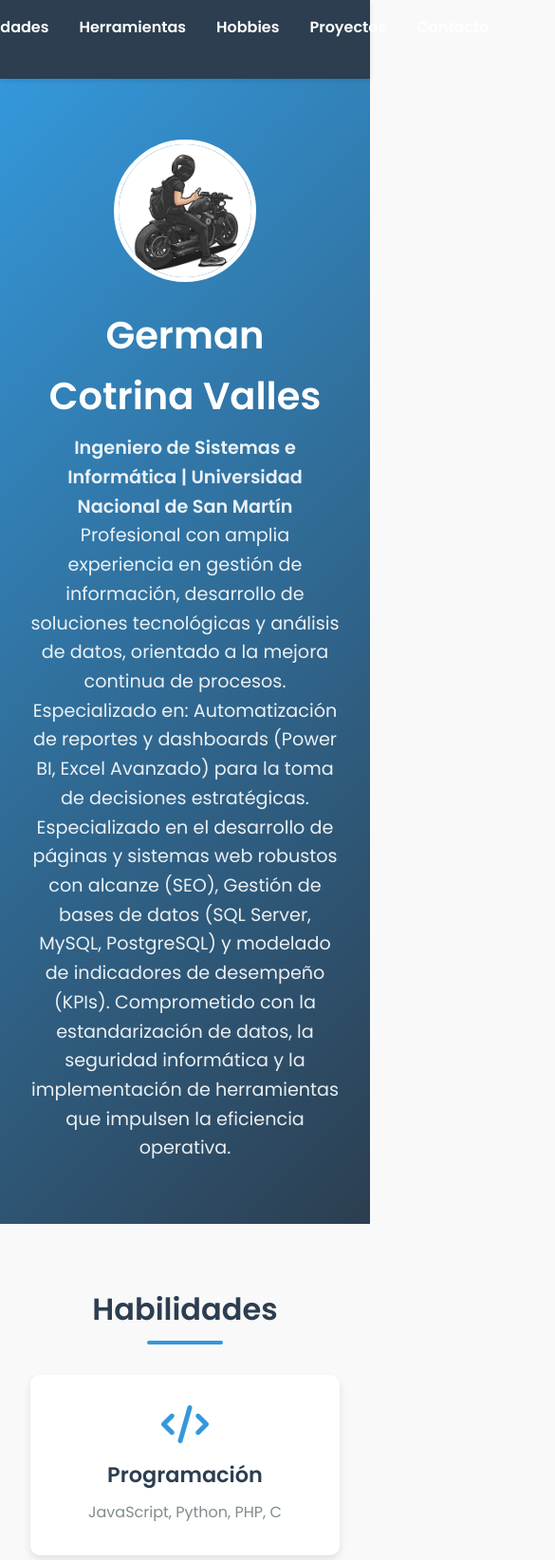
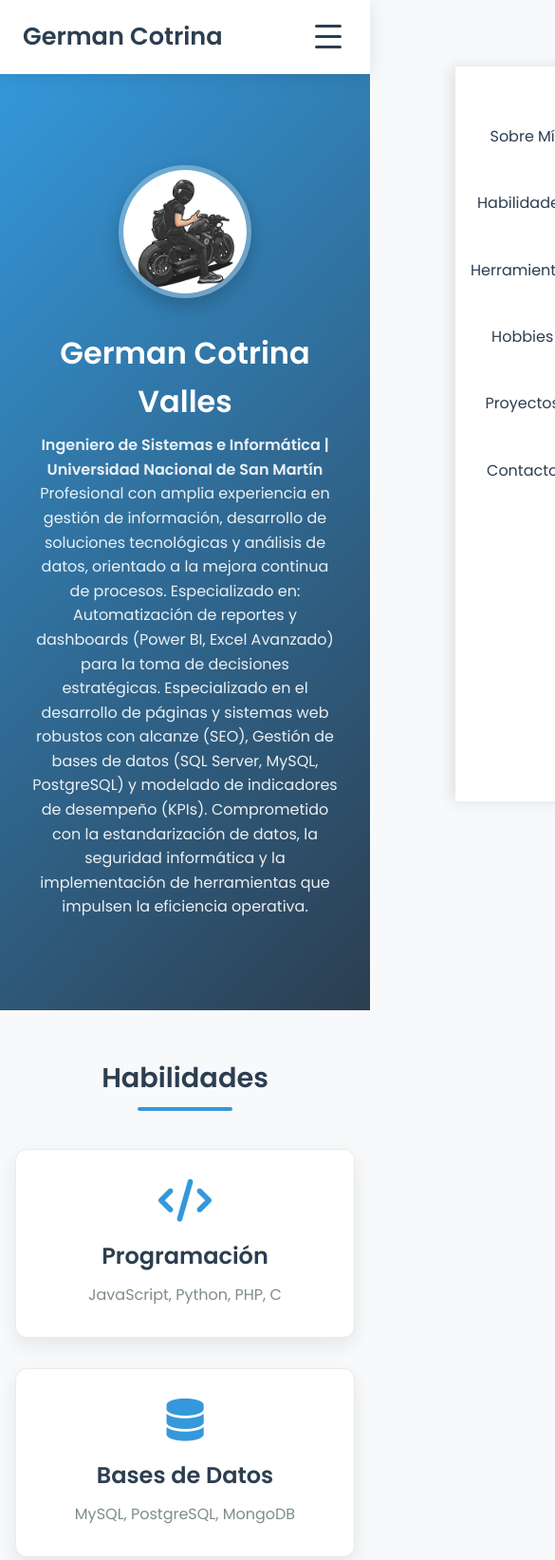
Before and after one commit to gercova/mi-portafolio, a plain HTML site: page index.html in a window 390 px wide. Shown: the top 1643 px of the page at 95% size, 585 px wide, since content can reach past the window. Drawn offline with Linux system fonts and the light colour scheme.

Commit message:
Última actualización

```diff
--- a/index.html
+++ b/index.html
@@ -3,7 +3,7 @@
 <head>
   <meta charset="UTF-8">
   <meta name="viewport" content="width=device-width, initial-scale=1.0">
-  <title>Mi Portafolio</title>
+  <title>German Cotrina - Portafolio</title>
   <link rel="stylesheet" href="styles.css">
   <link href="https://fonts.googleapis.com/css2?family=Poppins:wght@300;400;600&display=swap" rel="stylesheet">
   <link rel="stylesheet" href="https://cdnjs.cloudflare.com/ajax/libs/font-awesome/6.0.0-beta3/css/all.min.css">
@@ -11,7 +11,14 @@
 <body>
   <!-- Encabezado -->
   <header id="inicio">
-    <nav>
+    <div class="nav-container">
+      <h2 class="logo">German Cotrina</h2>
+      <button class="menu-btn" id="menu-btn">
+        <span></span>
+        <span></span>
+        <span></span>
+      </button>
+      <nav id="nav">
         <ul>
           <li><a href="#sobre-mi">Sobre Mí</a></li>
           <li><a href="#skills">Habilidades</a></li>
@@ -20,9 +27,9 @@
           <li><a href="#proyectos">Proyectos</a></li>
           <li><a href="#contacto">Contacto</a></li>
         </ul>
-    </nav>
+      </div>
+    </div>
   </header>
-
   <!-- Sobre Mí -->
   <section id="sobre-mi" class="hero">
     <div class="perfil-container">
--- a/script.js
+++ b/script.js
@@ -46,3 +46,18 @@
     }
   </style>
 `);
+
+// Menú hamburguesa
+const menuBtn = document.getElementById('menu-btn');
+const nav = document.getElementById('nav');
+
+menuBtn.addEventListener('click', () => {
+  nav.classList.toggle('active');
+});
+
+// Cerrar menú al hacer clic en un enlace
+document.querySelectorAll('nav ul li a').forEach(link => {
+  link.addEventListener('click', () => {
+    nav.classList.remove('active');
+  });
+});
--- a/styles.css
+++ b/styles.css
@@ -1,8 +1,4 @@
-body {
-                  background-color: white; /* Ensure the iframe has a white background */
-                }
-
-                * {
+* {
   margin: 0;
   padding: 0;
   box-sizing: border-box;
@@ -12,46 +8,161 @@
   font-family: 'Poppins', sans-serif;
   line-height: 1.6;
   color: #333;
-  background: #f9f9f9;
+  background: #f8f9fa;
+  scroll-behavior: smooth;
 }
 
-/* Header y Navegación */
+/* --------------------------
+   HEADER Y MENÚ RESPONSIVE
+-------------------------- */
 header {
-  background: #2c3e50;
-  padding: 1rem 0;
+  background: #ffffff;
+  backdrop-filter: blur(10px);
+  -webkit-backdrop-filter: blur(10px);
+  box-shadow: 0 2px 20px rgba(0,0,0,0.1);
   position: sticky;
   top: 0;
-  z-index: 100;
-  box-shadow: 0 2px 5px rgba(0,0,0,0.1);
+  z-index: 1000;
+  transition: all 0.3s ease;
+}
+
+.nav-container {
+  max-width: 1200px;
+  margin: 0 auto;
+  display: flex;
+  justify-content: space-between;
+  align-items: center;
+  padding: 1rem 1.5rem;
+}
+
+.logo {
+  font-size: 1.6rem;
+  font-weight: 700;
+  color: #2c3e50;
+  text-decoration: none;
+}
+
+.menu-btn {
+  display: none;
+  flex-direction: column;
+  background: none;
+  border: none;
+  cursor: pointer;
+  padding: 0.5rem;
+}
+
+.menu-btn span {
+  width: 28px;
+  height: 3px;
+  background: #2c3e50;
+  margin: 4px 0;
+  transition: 0.3s;
+  border-radius: 3px;
+}
+
+.menu-btn.active span:nth-child(1) { transform: rotate(-45deg) translate(-5px, 6px); }
+.menu-btn.active span:nth-child(2) { opacity: 0; }
+.menu-btn.active span:nth-child(3) { transform: rotate(45deg) translate(-5px, -6px); }
+
+nav {
+  display: flex;
 }
 
 nav ul {
   display: flex;
-  justify-content: center;
   list-style: none;
-}
-
-nav ul li {
-  margin: 0 1rem;
+  gap: 1.8rem;
 }
 
 nav ul li a {
-  color: white;
+  color: #2c3e50;
   text-decoration: none;
-  font-weight: 600;
-  transition: color 0.3s;
+  font-weight: 500;
+  font-size: 1rem;
+  transition: color 0.3s ease;
+  position: relative;
 }
 
 nav ul li a:hover {
   color: #3498db;
 }
 
-/* Sección Hero */
+nav ul li a::after {
+  content: '';
+  position: absolute;
+  bottom: -5px;
+  left: 0;
+  width: 0;
+  height: 2px;
+  background: #3498db;
+  transition: width 0.3s ease;
+}
+
+nav ul li a:hover::after {
+  width: 100%;
+}
+
+/* --- Responsive Menú --- */
+@media (max-width: 768px) {
+  .menu-btn {
+    display: flex;
+  }
+
+  nav {
+    position: fixed;
+    top: 70px;
+    right: -100%;
+    width: 80%;
+    max-width: 300px;
+    height: calc(100vh - 70px);
+    background: white;
+    box-shadow: -5px 0 15px rgba(0,0,0,0.1);
+    transition: right 0.4s cubic-bezier(0.68, -0.55, 0.265, 1.55);
+    z-index: 999;
+    padding: 2rem 0;
+  }
+
+  nav.active {
+    right: 0;
+  }
+
+  nav ul {
+    flex-direction: column;
+    align-items: center;
+    gap: 1.2rem;
+    padding: 1rem 0;
+  }
+
+  nav ul li {
+    width: 100%;
+    text-align: center;
+  }
+
+  nav ul li a {
+    padding: 0.8rem 1rem;
+    display: block;
+    border-radius: 8px;
+    transition: background 0.3s;
+  }
+
+  nav ul li a:hover {
+    background: #f0f7ff;
+    color: #3498db;
+  }
+}
+
+/* --------------------------
+   HERO / SOBRE MÍ
+-------------------------- */
 .hero {
-  padding: 4rem 2rem;
+  padding: 6rem 2rem;
   background: linear-gradient(135deg, #3498db, #2c3e50);
   color: white;
   text-align: center;
+  min-height: 80vh;
+  display: flex;
+  align-items: center;
+  justify-content: center;
 }
 
 .perfil-container {
@@ -60,181 +171,187 @@
   display: flex;
   flex-direction: column;
   align-items: center;
+  gap: 2rem;
 }
 
 .perfil-img {
-  width: 150px;
-  height: 150px;
+  width: 180px;
+  height: 180px;
   border-radius: 50%;
   object-fit: cover;
-  border: 5px solid white;
-  margin-bottom: 1.5rem;
+  border: 5px solid rgba(255,255,255,0.3);
+  box-shadow: 0 8px 20px rgba(0,0,0,0.2);
+  transition: transform 0.3s ease;
+}
+
+.perfil-img:hover {
+  transform: scale(1.05);
 }
 
 .descripcion h1 {
-  font-size: 2.5rem;
+  font-size: 2.8rem;
   margin-bottom: 0.5rem;
+  font-weight: 700;
 }
 
 .descripcion p {
   font-size: 1.2rem;
   opacity: 0.9;
+  max-width: 700px;
+  margin: 0 auto;
 }
 
-/* Secciones generales */
+/* --------------------------
+   SECCIONES GENÉRICAS
+-------------------------- */
 .seccion {
-  padding: 4rem 2rem;
-  max-width: 1000px;
+  padding: 5rem 2rem;
+  max-width: 1200px;
   margin: 0 auto;
   text-align: center;
 }
 
 .seccion h2 {
-  font-size: 2rem;
-  margin-bottom: 2rem;
+  font-size: 2.2rem;
+  margin-bottom: 2.5rem;
   color: #2c3e50;
-  position: relative;
+  font-weight: 600;
 }
 
 .seccion h2::after {
   content: '';
   display: block;
-  width: 80px;
+  width: 100px;
   height: 4px;
   background: #3498db;
   margin: 0.5rem auto;
   border-radius: 2px;
 }
 
-/* Habilidades */
-/*.skills-container {
-  display: flex;
-  justify-content: center;
-  gap: 2rem;
-  flex-wrap: wrap;
-}
-
-.skill-item {
-  background: white;
-  padding: 1.5rem;
-  border-radius: 10px;
-  box-shadow: 0 4px 8px rgba(0,0,0,0.1);
-  width: 250px;
-  transition: transform 0.3s;
-}
-
-.skill-item:hover {
-  transform: translateY(-10px);
-}
-
-.skill-item i {
-  font-size: 2.5rem;
-  color: #3498db;
-  margin-bottom: 1rem;
-}
-
-.skill-item h3 {
-  color: #2c3e50;
-  margin-bottom: 0.5rem;
-}*/
-
-/* Habilidades */
+/* --------------------------
+   SKILLS - CARDS
+-------------------------- */
 .skills-container {
   display: grid;
   grid-template-columns: repeat(auto-fit, minmax(280px, 1fr));
-  gap: 1.5rem;
+  gap: 2rem;
   margin-top: 2rem;
 }
 
 .skill-card {
   background: white;
   padding: 2rem 1.5rem;
-  border-radius: 10px;
-  box-shadow: 0 4px 8px rgba(0,0,0,0.1);
+  border-radius: 12px;
+  box-shadow: 0 8px 20px rgba(0,0,0,0.08);
   text-align: center;
-  transition: transform 0.3s ease, box-shadow 0.3s ease;
+  transition: all 0.3s ease;
+  border: 1px solid #eaeaea;
 }
 
 .skill-card:hover {
-  transform: translateY(-10px);
-  box-shadow: 0 8px 16px rgba(0,0,0,0.15);
+  transform: translateY(-12px);
+  box-shadow: 0 15px 30px rgba(0,0,0,0.12);
+  border-color: #3498db;
 }
 
 .skill-card i {
-  font-size: 2.5rem;
+  font-size: 2.8rem;
   color: #3498db;
   margin-bottom: 1rem;
 }
 
 .skill-card h3 {
   color: #2c3e50;
-  font-size: 1.4rem;
-  margin-bottom: 0.5rem;
+  font-size: 1.5rem;
+  margin-bottom: 0.6rem;
+  font-weight: 600;
 }
 
 .skill-card p {
   color: #7f8c8d;
   font-size: 1rem;
+  line-height: 1.5;
 }
 
-/* Herramientas y Hobbies */
+/* --------------------------
+   LISTAS: HERRAMIENTAS Y HOBBIES
+-------------------------- */
 .herramientas-list, .hobbies-list {
   list-style: none;
   display: flex;
   flex-wrap: wrap;
   justify-content: center;
-  gap: 1rem;
+  gap: 1.2rem;
+  margin-top: 1rem;
 }
 
 .herramientas-list li, .hobbies-list li {
   background: #e3f2fd;
-  padding: 0.8rem 1.5rem;
+  color: #1565c0;
+  padding: 0.8rem 1.6rem;
   border-radius: 30px;
   font-weight: 500;
-  color: #2c3e50;
-  box-shadow: 0 2px 4px rgba(0,0,0,0.1);
+  font-size: 0.95rem;
+  box-shadow: 0 2px 8px rgba(0,0,0,0.05);
+  transition: transform 0.2s;
 }
 
+.herramientas-list li:hover, .hobbies-list li:hover {
+  transform: translateY(-3px);
+  background: #bbdefb;
+}
+
+/* --------------------------
+   PROYECTOS
+-------------------------- */
 .proyectos-container {
   display: flex;
   flex-wrap: wrap;
   justify-content: center;
   gap: 1.5rem;
+  margin-top: 1.5rem;
 }
 
 .proyecto-link {
-  background: #3498db;
+  background: #2c3e50;
   color: white;
-  padding: 1rem 1.5rem;
+  padding: 1rem 1.8rem;
   text-decoration: none;
   border-radius: 8px;
-  transition: background 0.3s;
+  font-weight: 500;
+  transition: all 0.3s ease;
+  box-shadow: 0 4px 10px rgba(0,0,0,0.1);
 }
 
 .proyecto-link:hover {
-  background: #2980b9;
+  background: #3498db;
+  transform: translateY(-5px);
+  box-shadow: 0 8px 15px rgba(0,0,0,0.15);
 }
 
-/* Contacto */
+/* --------------------------
+   CONTACTO
+-------------------------- */
 .contacto a {
   color: #3498db;
   text-decoration: none;
-  font-weight: 600;
+  font-weight: 500;
+  transition: color 0.3s;
 }
 
 .contacto a:hover {
+  color: #2980b9;
   text-decoration: underline;
 }
 
-/* Footer */
-footer {
-  background: #2c3e50;
-  color: white;
-  text-align: center;
-  padding: 1.5rem;
+.contacto p {
+  margin: 1rem 0;
+  font-size: 1.1rem;
 }
 
-/* Botón de Volver Arriba */
+/* --------------------------
+   BOTÓN VOLVER ARRIBA
+-------------------------- */
 .volver-arriba-btn {
   position: fixed;
   bottom: 2rem;
@@ -249,10 +366,11 @@
   align-items: center;
   justify-content: center;
   cursor: pointer;
-  box-shadow: 0 4px 8px rgba(0,0,0,0.2);
+  box-shadow: 0 4px 10px rgba(0,0,0,0.2);
   opacity: 0;
   visibility: hidden;
-  transition: opacity 0.3s ease, visibility 0.3s ease;
+  transition: all 0.3s ease;
+  z-index: 1000;
 }
 
 .volver-arriba-btn.mostrar {
@@ -262,4 +380,67 @@
 
 .volver-arriba-btn:hover {
   background: #2980b9;
+  transform: scale(1.1);
 }
+
+/* --------------------------
+   FOOTER
+-------------------------- */
+footer {
+  background: #2c3e50;
+  color: white;
+  text-align: center;
+  padding: 2rem;
+  font-size: 0.9rem;
+  margin-top: 2rem;
+}
+
+/* --------------------------
+   ANIMACIONES AL SCROLL
+-------------------------- */
+.seccion, .hero, header {
+  opacity: 0;
+  transform: translateY(30px);
+  transition: opacity 0.8s ease, transform 0.8s ease;
+}
+
+.seccion.visible, .hero.visible, header.visible {
+  opacity: 1;
+  transform: translateY(0);
+}
+
+/* --------------------------
+   RESPONSIVE FINAL
+-------------------------- */
+@media (max-width: 480px) {
+  .descripcion h1 {
+    font-size: 2rem;
+  }
+
+  .descripcion p {
+    font-size: 1rem;
+  }
+
+  .seccion {
+    padding: 3rem 1rem;
+  }
+
+  .seccion h2 {
+    font-size: 1.8rem;
+  }
+
+  .volver-arriba-btn {
+    width: 40px;
+    height: 40px;
+    font-size: 0.9rem;
+  }
+
+  .perfil-img {
+    width: 140px;
+    height: 140px;
+  }
+
+  .menu-btn {
+    padding: 0.4rem;
+  }
+}
```
Lines whose indentation alone changed are shown as unchanged.
